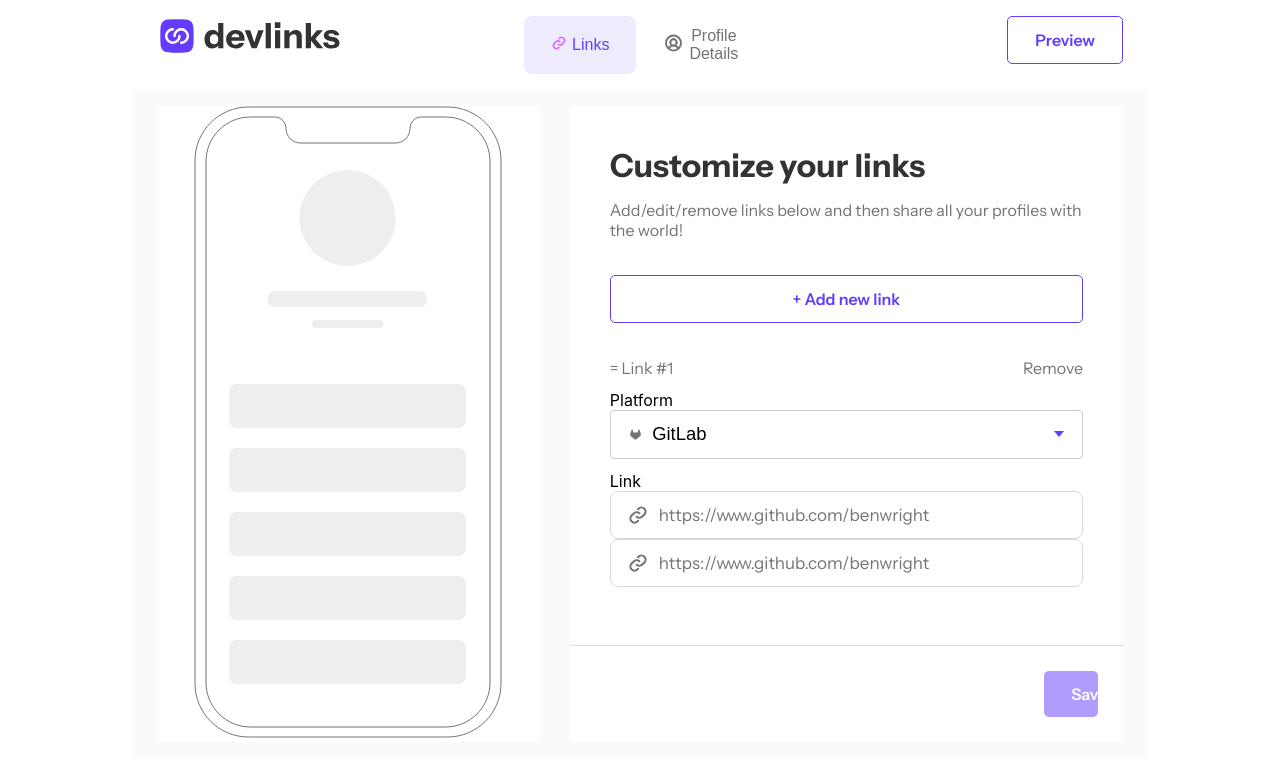
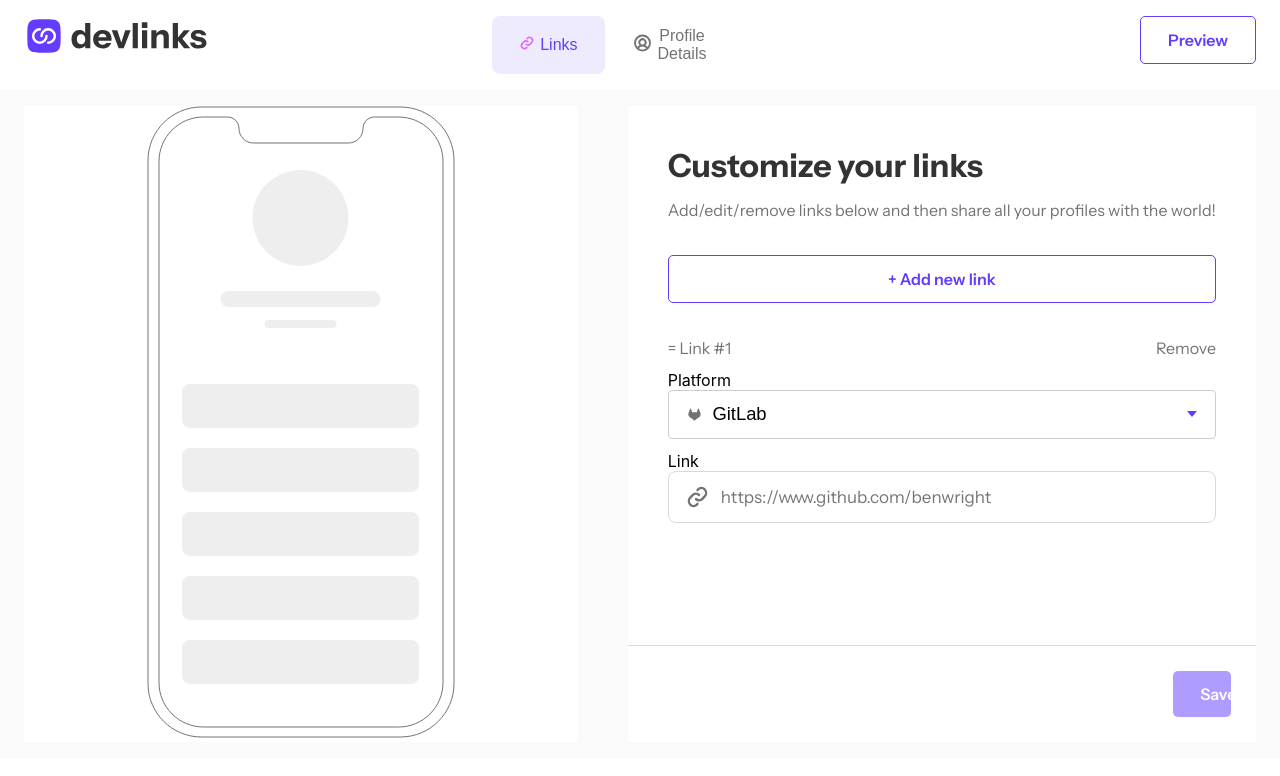
Before and after one commit to deeola/devlinks, a React (Create React App) app in the folder my-app/: page /login in a window 1280 px wide. Both pictures are taken after a click on the button "+ Add new link". Shown: the top 776 px of the page. Built offline with nearby package versions, Linux system fonts and the light colour scheme.

Commit message:
remove styling from dropdown

```diff
--- a/my-app/src/components/Addlink/AddLink.tsx
+++ b/my-app/src/components/Addlink/AddLink.tsx
@@ -34,7 +34,7 @@ return (
             </div>
             <div>
             <label className="label">Link</label>
-            <div className="platform-link"><InputField type='text' name='link' id='link' errorMessage={errorMessage} img={iconLink} placeholder={placeholder}  /><InputField type='text' name='link' id='link' errorMessage={errorMessage} img={iconLink} placeholder={placeholder}  /></div>
+            <div className="platform-link"><InputField type='text' name='link' id='link' errorMessage={errorMessage} img={iconLink} placeholder={placeholder}  /></div>
 
             </div>
         </div>
--- a/my-app/src/components/Dropdown/Dropdown.css
+++ b/my-app/src/components/Dropdown/Dropdown.css
@@ -143,11 +143,11 @@
 
   /* Aesthetics */
   * {
-    box-sizing: border-box;
+    /* box-sizing: border-box; */
   }
 
   body {
-    min-height: 100vh;
-    display: flex;
-    justify-content: center;
+    /* min-height: 100vh; */
+    /* display: flex;
+    justify-content: center; */
   }
--- a/my-app/src/pages/Customize/CustomeLink.tsx
+++ b/my-app/src/pages/Customize/CustomeLink.tsx
@@ -7,10 +7,14 @@ import { linkArray } from "../../linkArray";
 
 export default function CustomeLink() {
   const [addlink, setAddLink] = useState<boolean>(false);
+  const [linkAdded, setLinkAdded] = useState<number>(0);
+
 
   const handleDisplayForm = () => {
     setAddLink(true);
   };
+
+
   return (
     <div className="customelinkcontainer">
       <div className="edit-links-remove">
```
